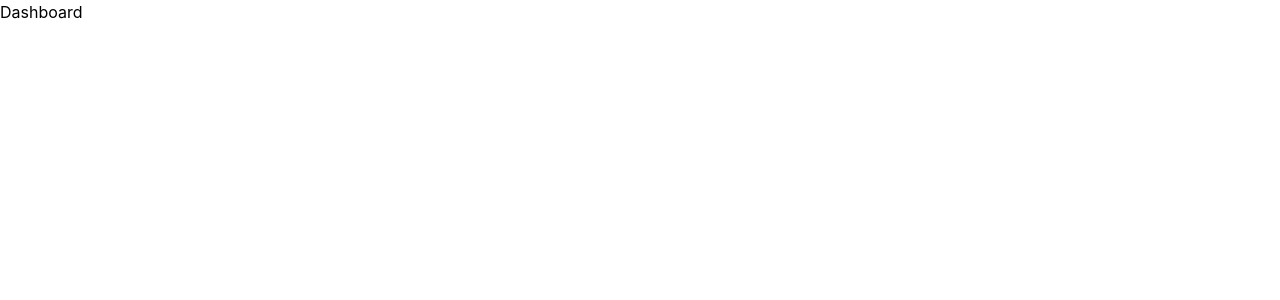
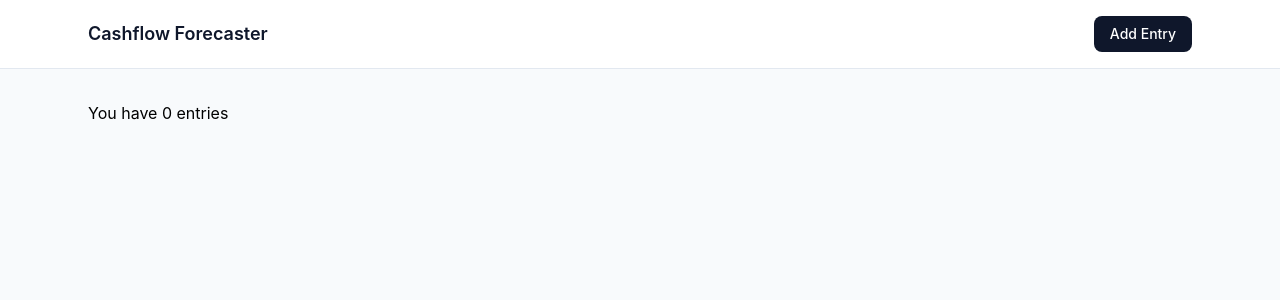
Before and after one commit to SethSharp/cashflow-forecaster, a Vue app: page / in a window 1280 px wide. Shown: the top 300 px of the page. Built offline with nearby package versions, Linux system fonts and the light colour scheme.

Commit message:
cashflow entry form and modal

```diff
--- /dev/null
+++ b/src/components/CashflowForm.vue
@@ -0,0 +1,65 @@
+<script setup lang="ts">
+import { reactive } from 'vue'
+import Input from '@/components/ui/Input.vue'
+import Select from '@/components/ui/Select.vue'
+import type { CashflowEntry } from '@/types/cashflow.ts'
+
+const emits = defineEmits<{
+  submit: [entry: CashflowEntry]
+}>()
+
+const form = reactive<Omit<CashflowEntry, 'id'>>({
+  label: '',
+  amount: 0,
+  type: 'income',
+  frequency: 'monthly',
+})
+
+const typeOptions = [
+  { label: 'Income', value: 'income' },
+  { label: 'Expense', value: 'expense' },
+]
+
+const frequencyOptions = [
+  { label: 'Daily', value: 'daily' },
+  { label: 'Weekly', value: 'weekly' },
+  { label: 'Monthly', value: 'monthly' },
+]
+
+const resetForm = () => {
+  form.label = ''
+  form.amount = 0
+  form.type = 'income'
+  form.frequency = 'monthly'
+}
+
+const handleSubmit = () => {
+  emits('submit', {
+    id: Date.now().toString(),
+    ...form,
+    amount: Number(form.amount),
+  })
+}
+
+defineExpose({ resetForm })
+</script>
+
+<template>
+  <form class="flex flex-col gap-4" @submit.prevent="handleSubmit">
+    <Input v-model="form.label" label="Label" placeholder="e.g. Monthly salary, Office rent" />
+
+    <Input v-model="form.amount" label="Amount" type="number" placeholder="0.00" />
+
+    <div class="grid grid-cols-2 gap-3">
+      <Select v-model="form.type" label="Type" :options="typeOptions" />
+      <Select v-model="form.frequency" label="Frequency" :options="frequencyOptions" />
+    </div>
+
+    <button
+      type="submit"
+      class="mt-2 w-full rounded-lg bg-slate-900 px-4 py-2.5 text-sm font-medium text-white transition hover:bg-slate-700"
+    >
+      Add Entry
+    </button>
+  </form>
+</template>
--- /dev/null
+++ b/src/components/CreateCashflowModal.vue
@@ -0,0 +1,45 @@
+<script setup lang="ts">
+import { ref } from 'vue'
+import Modal from '@/components/ui/Modal.vue'
+import { useEntryStore } from '@/stores/entries.ts'
+import type { CashflowEntry } from '@/types/cashflow.ts'
+import CashflowForm from '@/components/CashflowForm.vue'
+
+const cashflowFormRef = ref<InstanceType<typeof CashflowForm>>()
+
+const entryStore = useEntryStore()
+const { addEntry } = entryStore
+
+const entrySubmitted = (entry: CashflowEntry, close: () => void) => {
+  addEntry(entry)
+  cashflowFormRef.value?.resetForm()
+  close()
+}
+</script>
+
+<template>
+  <Modal>
+    <template #trigger="{ open }">
+      <button
+        class="rounded-lg bg-slate-900 px-4 py-2 text-sm font-medium text-white transition hover:bg-slate-700"
+        @click="open"
+      >
+        Add Entry
+      </button>
+    </template>
+
+    <template #default="{ close }">
+      <div class="p-6">
+        <div class="mb-5">
+          <h2 class="text-base font-semibold text-slate-900">Add cashflow entry</h2>
+          <p class="mt-0.5 text-sm text-slate-500">Define a recurring income or expense.</p>
+        </div>
+
+        <CashflowForm
+          ref="cashflowFormRef"
+          @submit="(entry) => entrySubmitted(entry, close)"
+        />
+      </div>
+    </template>
+  </Modal>
+</template>
--- a/src/views/Dashboard.vue
+++ b/src/views/Dashboard.vue
@@ -1,5 +1,22 @@
-<script setup lang="ts"></script>
+<script setup lang="ts">
+import { useEntryStore } from '@/stores/entries.ts'
+import CreateCashflowModal from '@/components/CreateCashflowModal.vue'
+
+const entryStore = useEntryStore()
+const { entries } = entryStore
+</script>
 
 <template>
-  Dashboard
+  <div class="min-h-screen bg-slate-50">
+    <header class="border-b border-slate-200 bg-white">
+      <div class="mx-auto flex max-w-6xl items-center justify-between px-6 py-4">
+        <h1 class="text-lg font-semibold text-slate-900">Cashflow Forecaster</h1>
+        <CreateCashflowModal />
+      </div>
+    </header>
+
+    <main class="mx-auto max-w-6xl px-6 py-8">
+      <p> You have {{ entries.length }} entries </p>
+    </main>
+  </div>
 </template>
```
